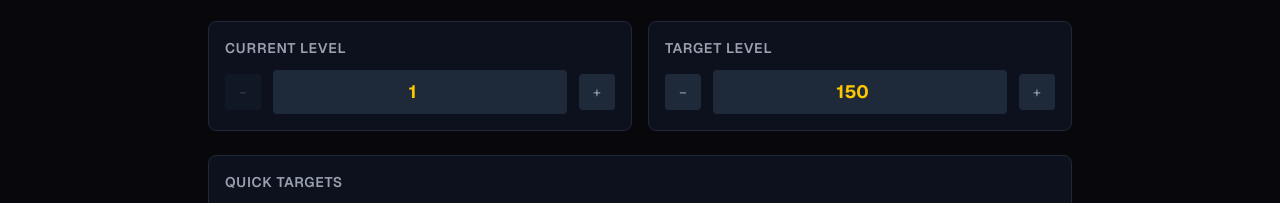
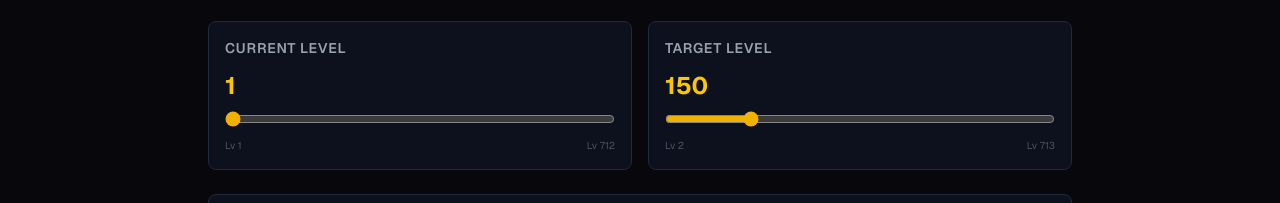
Before and after one commit to JasonDingJava/zosygo, a Next.js app: page /elden-ring/tools/rune-level-calculator in a window 1280 px wide. Shown: the part 265-468 px from the top of the page. Built offline with nearby package versions, Linux system fonts and the light colour scheme; no server answers.

Commit message:
Rune Level Calculator 等级输入改为滑块

```diff
--- a/app/[slug]/tools/rune-level-calculator/rune-level-client.tsx
+++ b/app/[slug]/tools/rune-level-calculator/rune-level-client.tsx
@@ -159,27 +159,31 @@ export default function RuneLevelClient() {
       {/* Input Section */}
       <div className="mb-6 grid gap-4 sm:grid-cols-2">
         <Section title="Current Level">
-          <div className="flex items-center gap-3">
-            <button onClick={() => setCurrentLevel((p) => Math.max(1, p - 1))} disabled={currentLevel <= 1}
-              className="flex h-9 w-9 shrink-0 items-center justify-center rounded bg-gray-800 text-sm text-gray-400 transition hover:bg-gray-700 disabled:opacity-30">−</button>
-            <input type="number" value={currentLevel}
-              onChange={(e) => setCurrentLevel(clampLevel(parseInt(e.target.value, 10) || 1, false))}
-              min={1} max={MAX_LEVEL - 1}
-              className="w-full rounded bg-gray-800 px-3 py-2 text-center text-lg font-bold text-yellow-400 outline-none focus:ring-2 focus:ring-yellow-600" />
-            <button onClick={() => setCurrentLevel((p) => Math.min(MAX_LEVEL - 1, p + 1))} disabled={currentLevel >= MAX_LEVEL - 1}
-              className="flex h-9 w-9 shrink-0 items-center justify-center rounded bg-gray-800 text-sm text-gray-400 transition hover:bg-gray-700 disabled:opacity-30">+</button>
+          <div>
+            <div className="mb-2 flex items-center justify-between">
+              <span className="text-2xl font-bold text-yellow-400">{currentLevel}</span>
+            </div>
+            <input type="range" min={1} max={MAX_LEVEL - 1} value={currentLevel}
+              onChange={(e) => setCurrentLevel(parseInt(e.target.value, 10))}
+              className="w-full accent-yellow-500" />
+            <div className="mt-1 flex justify-between text-[10px] text-gray-600">
+              <span>Lv 1</span>
+              <span>Lv {MAX_LEVEL - 1}</span>
+            </div>
           </div>
         </Section>
         <Section title="Target Level">
-          <div className="flex items-center gap-3">
-            <button onClick={() => setTargetLevel((p) => Math.max(2, p - 1))} disabled={targetLevel <= 2}
-              className="flex h-9 w-9 shrink-0 items-center justify-center rounded bg-gray-800 text-sm text-gray-400 transition hover:bg-gray-700 disabled:opacity-30">−</button>
-            <input type="number" value={targetLevel}
-              onChange={(e) => setTargetLevel(clampLevel(parseInt(e.target.value, 10) || 150, true))}
-              min={2} max={MAX_LEVEL}
-              className="w-full rounded bg-gray-800 px-3 py-2 text-center text-lg font-bold text-yellow-400 outline-none focus:ring-2 focus:ring-yellow-600" />
-            <button onClick={() => setTargetLevel((p) => Math.min(MAX_LEVEL, p + 1))} disabled={targetLevel >= MAX_LEVEL}
-              className="flex h-9 w-9 shrink-0 items-center justify-center rounded bg-gray-800 text-sm text-gray-400 transition hover:bg-gray-700 disabled:opacity-30">+</button>
+          <div>
+            <div className="mb-2 flex items-center justify-between">
+              <span className="text-2xl font-bold text-yellow-400">{targetLevel}</span>
+            </div>
+            <input type="range" min={2} max={MAX_LEVEL} value={targetLevel}
+              onChange={(e) => setTargetLevel(parseInt(e.target.value, 10))}
+              className="w-full accent-yellow-500" />
+            <div className="mt-1 flex justify-between text-[10px] text-gray-600">
+              <span>Lv 2</span>
+              <span>Lv {MAX_LEVEL}</span>
+            </div>
           </div>
         </Section>
       </div>
```
